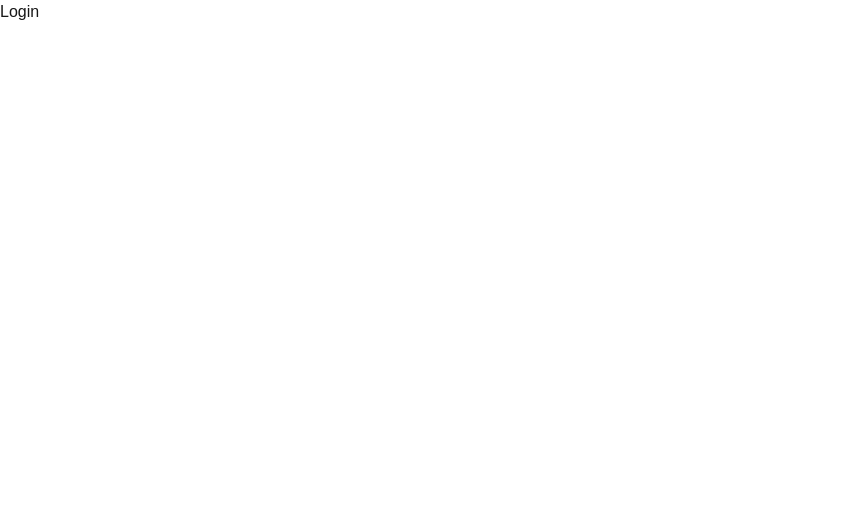
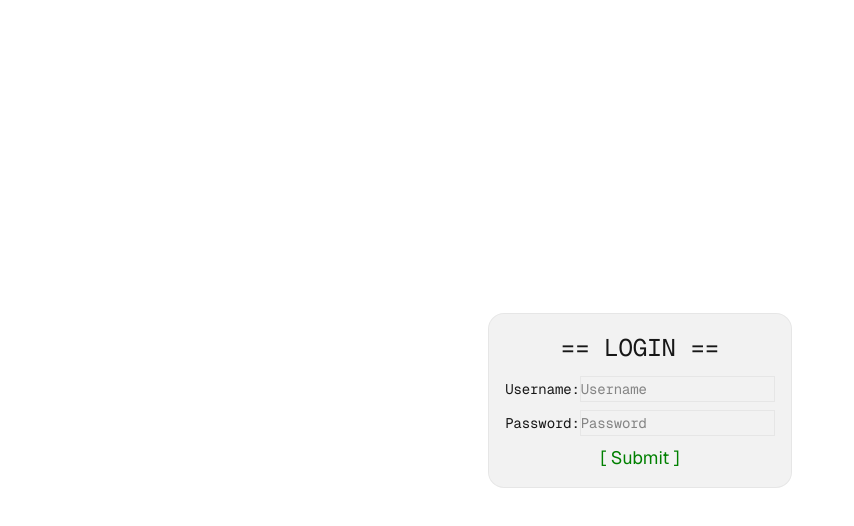
Before and after one commit to nogas-project/FRONTEND, a Next.js app: page /login in a window 1280 px wide. Shown: the top 526 px of the page, without its empty margins (0-854 px from the left). Built offline with nearby package versions, Linux system fonts and the light colour scheme.

Commit message:
adds login page & it's style

```diff
--- /dev/null
+++ b/src/app/login/page.module.css
@@ -0,0 +1,194 @@
+.page {
+  --gray-rgb: 0, 0, 0;
+  --gray-alpha-200: rgba(var(--gray-rgb), 0.08);
+  --gray-alpha-100: rgba(var(--gray-rgb), 0.05);
+
+  --button-primary-hover: #383838;
+  --button-secondary-hover: #f2f2f2;
+
+  display: grid;
+  grid-template-rows: 20px 1fr 20px;
+  align-items: center;
+  justify-items: center;
+  min-height: 100svh;
+  padding: 80px;
+  gap: 64px;
+  font-family: var(--font-geist-sans);
+}
+
+@media (prefers-color-scheme: dark) {
+  .page {
+    --gray-rgb: 255, 255, 255;
+    --gray-alpha-200: rgba(var(--gray-rgb), 0.145);
+    --gray-alpha-100: rgba(var(--gray-rgb), 0.06);
+
+    --button-primary-hover: #ccc;
+    --button-secondary-hover: #1a1a1a;
+  }
+}
+
+.main {
+  display: flex;
+  flex-direction: column;
+  gap: 32px;
+  grid-row-start: 2;
+}
+
+.main ol {
+  font-family: var(--font-geist-mono);
+  padding-left: 0;
+  margin: 0;
+  font-size: 14px;
+  line-height: 24px;
+  letter-spacing: -0.01em;
+  list-style-position: inside;
+}
+
+.main li:not(:last-of-type) {
+  margin-bottom: 8px;
+}
+
+.main code {
+  font-family: inherit;
+  background: var(--gray-alpha-100);
+  padding: 2px 4px;
+  border-radius: 4px;
+  font-weight: 600;
+}
+
+.ctas {
+  display: flex;
+  gap: 16px;
+  margin-left: 32px;
+}
+
+.ctas a {
+  appearance: none;
+  border-radius: 128px;
+  height: 48px;
+  padding: 0 32px;
+  border: none;
+  border: 1px solid transparent;
+  transition:
+    background 0.2s,
+    color 0.2s,
+    border-color 0.2s;
+  cursor: pointer;
+  display: flex;
+  align-items: center;
+  justify-content: center;
+  font-size: 16px;
+  line-height: 20px;
+  font-weight: 500;
+}
+
+a.primary {
+  background: var(--foreground);
+  color: var(--background);
+  gap: 8px;
+}
+
+a.secondary {
+  border-color: var(--gray-alpha-200);
+  min-width: 180px;
+}
+
+.footer {
+  grid-row-start: 3;
+  display: flex;
+  gap: 24px;
+}
+
+.footer a {
+  margin-left: 6px;
+  align-items: center;
+  gap: 8px;
+}
+
+.login {
+  border: 1px solid var(--gray-alpha-100);
+  border-radius: 16px;
+  padding: 16px;
+  background-color: var(--gray-alpha-100) !important;
+}
+
+.input {
+  border: 1px solid var(--gray-alpha-100);
+}
+
+.title {
+  font-size: x-large;
+  text-align: center;
+  margin-bottom: 10px;
+  font-family: var(--font-geist-mono);
+}
+
+.submit {
+  margin-top: 8px;
+  font-size: large;
+  text-align: center;
+}
+
+.button {
+  color: green;
+}
+
+/* Enable hover only on non-touch devices */
+@media (hover: hover) and (pointer: fine) {
+  a.primary:hover {
+    background: var(--button-primary-hover);
+    border-color: transparent;
+  }
+
+  a.secondary:hover {
+    background: var(--button-secondary-hover);
+    border-color: transparent;
+  }
+
+  .footer a:hover {
+    text-decoration: underline;
+    text-underline-offset: 4px;
+  }
+
+  /* Submit button underline */
+  .button:hover {
+    text-decoration: underline;
+    text-underline-offset: 4px;
+  }
+
+}
+
+@media (max-width: 600px) {
+  .page {
+    padding: 32px;
+    padding-bottom: 80px;
+  }
+
+  .main {
+    align-items: center;
+  }
+
+  .main ol {
+    text-align: center;
+  }
+
+  .ctas {
+    margin-left: 12px;
+  }
+
+  a.secondary {
+    min-width: auto;
+  }
+
+  .footer {
+    flex-wrap: wrap;
+    align-items: center;
+    justify-content: center;
+  }
+}
+
+@media (prefers-color-scheme: dark) {
+  .logo {
+    filter: invert();
+  }
+}
--- a/src/app/login/page.tsx
+++ b/src/app/login/page.tsx
@@ -1,7 +1,33 @@
+import Form from "next/form";
+import styles from "./page.module.css";
+
 export default function Login() {
+
     return (
-        <div>
-            Login
+        <div className={styles.page}>
+            <main className={styles.main}>
+                <Form action="/" className={styles.login}>
+                    {/* On submission, the input value will be appended to
+              the URL, e.g. /search?query=abc */}
+                    <p className={styles.title}>== LOGIN ==</p>
+                    <ol>
+                        <li>
+                            Username:
+                            <input name="query" className={styles.input} placeholder="Username" />
+                        </li>
+                        <li>
+                            Password:
+                            <input name="query" className={styles.input} placeholder="Password" />
+                        </li>
+                    </ol>
+
+                    <div className={styles.submit}>
+                        <button type="submit" className={styles.button}>[ Submit ]</button>
+                    </div>
+                </Form>
+            </main>
+
         </div>
+
     )
 }
```
